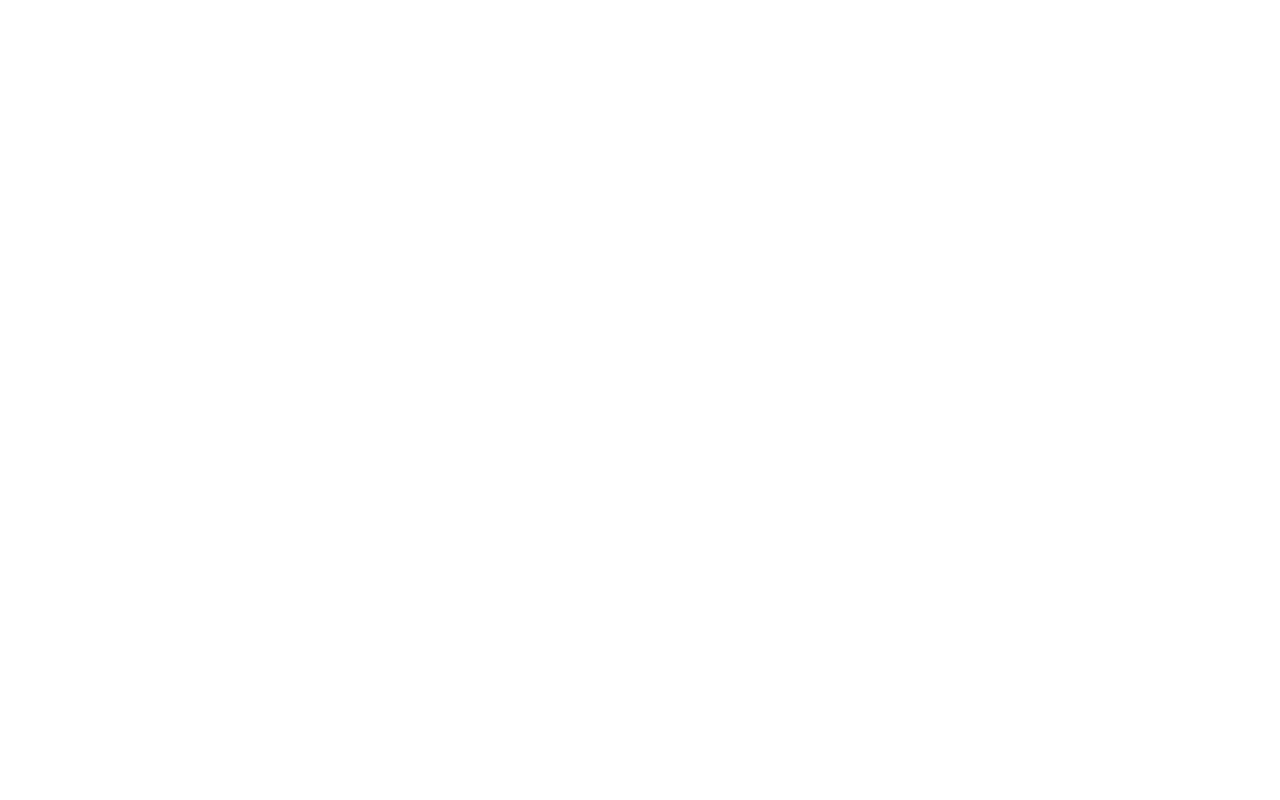
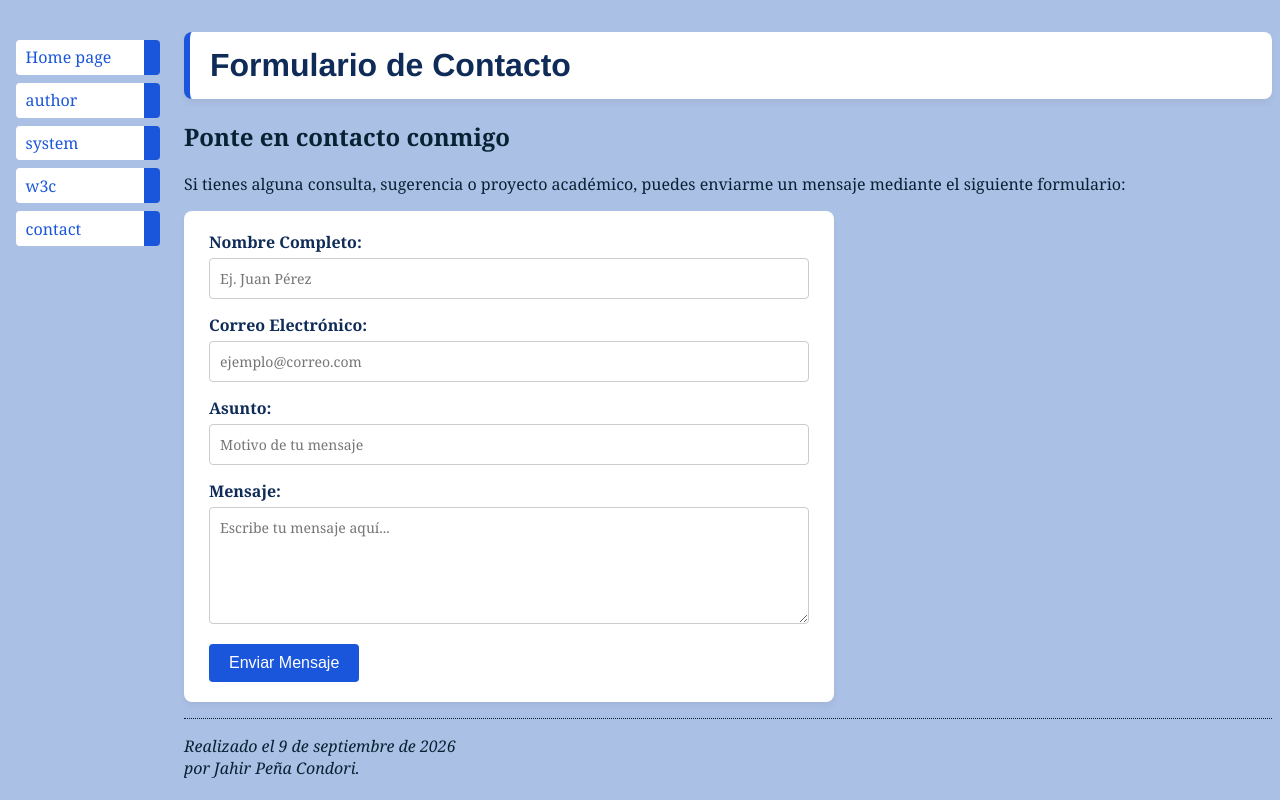
Before and after one commit to jpenacon-cpu/IDWeb, a plain HTML site: page Lab01/contact.html in a window 1280 px wide. Drawn offline with Linux system fonts and the light colour scheme.

Commit message:
Implementacion pagina contact.html

```diff
--- a/Lab01/contact.html
+++ b/Lab01/contact.html
@@ -0,0 +1,60 @@
+<!DOCTYPE html>
+<html lang="es">
+<head>
+  <title>Contacto - IDWeb</title>
+  <link rel="stylesheet" href="css/style.css">
+  <meta charset="UTF-8">
+  <meta name="viewport" content="width=device-width, initial-scale=1.0">
+</head>
+
+<body>
+    <nav>
+        <ul class="navbar">
+            <li><a href="index.html">Home page</a>
+            <li><a href="author.html">author</a>
+            <li><a href="system.html">system</a>
+            <li><a href="w3c.html">w3c</a>
+            <li><a href="contact.html">contact</a>
+        </ul>
+    </nav>
+
+    <main>
+        <h1>Formulario de Contacto</h1>
+
+        <article>
+            <h2>Ponte en contacto conmigo</h2>
+            <p>Si tienes alguna consulta, sugerencia o proyecto académico, puedes enviarme un mensaje mediante el siguiente formulario:</p>
+            <form class="contact-form" action="#" method="post">
+                <div class="form-group">
+                    <label for="nombre">Nombre Completo:</label>
+                    <input type="text" id="nombre" name="nombre" placeholder="Ej. Juan Pérez" required>
+                </div>
+
+                <div class="form-group">
+                    <label for="email">Correo Electrónico:</label>
+                    <input type="email" id="email" name="email" placeholder="ejemplo@correo.com" required>
+                </div>
+
+                <div class="form-group">
+                    <label for="asunto">Asunto:</label>
+                    <input type="text" id="asunto" name="asunto" placeholder="Motivo de tu mensaje" required>
+                </div>
+
+                <div class="form-group">
+                    <label for="mensaje">Mensaje:</label>
+                    <textarea id="mensaje" name="mensaje" rows="5" placeholder="Escribe tu mensaje aquí..." required></textarea>
+                </div>
+
+                <button type="submit">Enviar Mensaje</button>
+            </form>
+    </main>
+
+    <footer>
+        <address>Realizado el 9 de septiembre de 2026<br>
+        por Jahir Peña Condori.
+        </address>
+    </footer>
+
+
+</body>
+</html>
--- a/Lab01/css/style.css
+++ b/Lab01/css/style.css
@@ -97,3 +97,56 @@
         margin-right: 10px;
     }
 }
+/* Estilos para el Formulario de Contacto */
+.contact-form {
+    background-color: #ffffff;
+    padding: 20px 25px;
+    border-radius: 8px;
+    box-shadow: 0 4px 6px rgba(0, 0, 0, 0.05);
+    margin-top: 15px;
+    max-width: 600px;
+}
+
+.form-group {
+    margin-bottom: 15px;
+}
+
+.form-group label {
+    display: block;
+    margin-bottom: 5px;
+    font-weight: bold;
+    color: #0f2c59;
+}
+
+.form-group input,
+.form-group textarea {
+    width: 100%;
+    padding: 10px;
+    border: 1px solid #cccccc;
+    border-radius: 4px;
+    font-family: inherit;
+    font-size: 14px;
+    box-sizing: border-box; /* Asegura que el padding no desborde el ancho */
+}
+
+.form-group input:focus,
+.form-group textarea:focus {
+    border-color: #1a56db;
+    outline: none;
+    box-shadow: 0 0 5px rgba(26, 86, 219, 0.3);
+}
+
+button[type="submit"] {
+    background-color: #1a56db;
+    color: #ffffff;
+    border: none;
+    padding: 10px 20px;
+    font-size: 16px;
+    border-radius: 4px;
+    cursor: pointer;
+    transition: background-color 0.2s ease;
+}
+
+button[type="submit"]:hover {
+    background-color: #0f2c59;
+}
```
